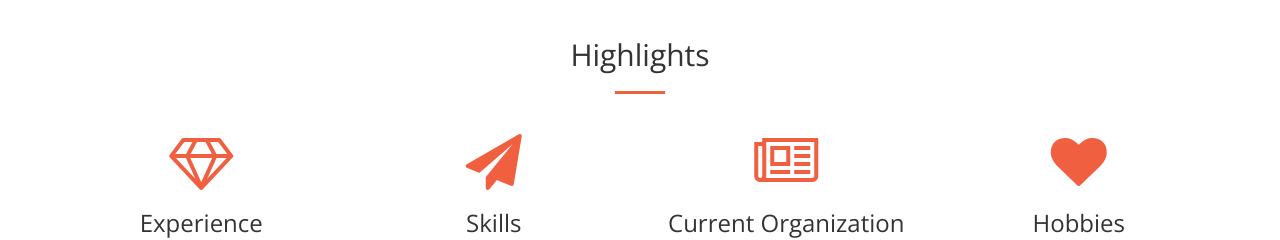
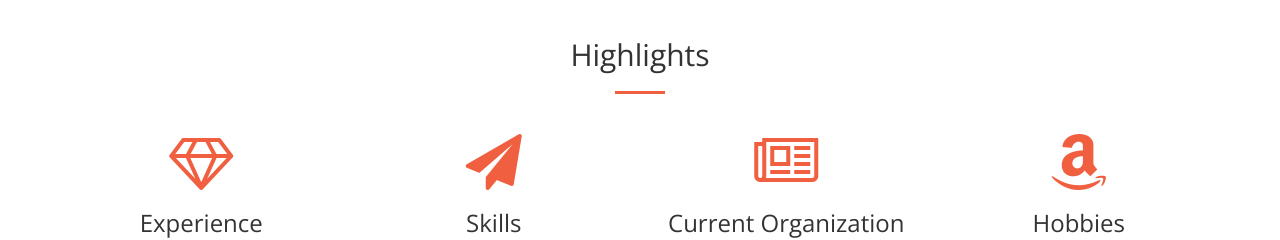
Before and after one commit to deepuravi89/deepuravi89.github.io, a website: page index.html in a window 1280 px wide. Shown: the part 1300-1540 px from the top of the page. Drawn offline with nearby package versions, Linux system fonts and the light colour scheme.

Commit message:
Update index.html

```diff
--- a/index.html
+++ b/index.html
@@ -128,7 +128,7 @@
                 </div>
                 <div class="col-lg-3 col-md-6 text-center">
                     <div class="service-box">
-                        <i class="fa fa-4x fa-heart text-primary sr-icons"></i>
+                        <i class="fa fa-4x fa-amazon text-primary sr-icons"></i>
                         <h3>Hobbies</h3>
                         <p class="text-muted">Photography, Gaming</p>
                     </div>
```
